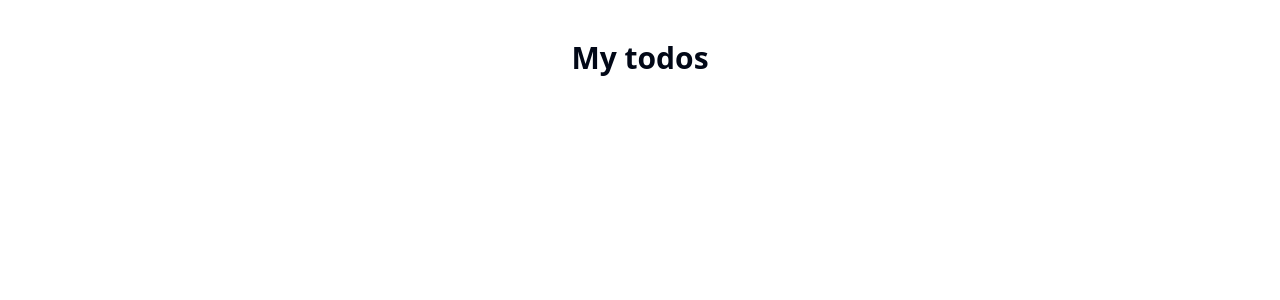
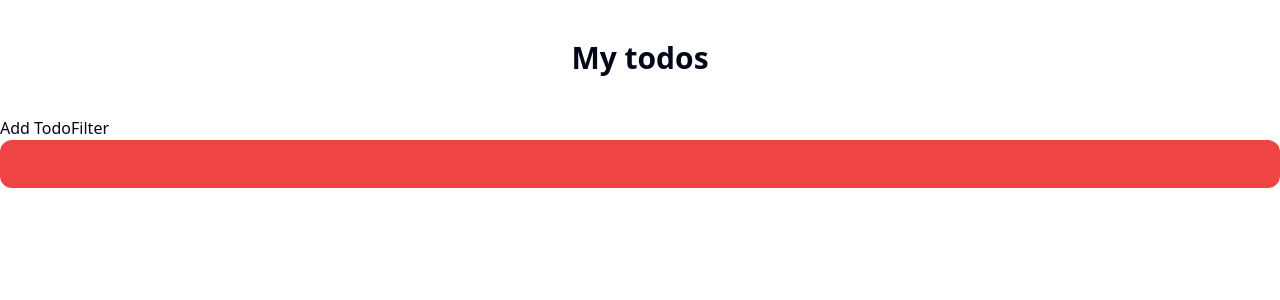
Before and after one commit to SifatNiloy/todo-app, a React (Vite) app: page / in a window 1280 px wide. Shown: the top 300 px of the page. Built offline with nearby package versions, Linux system fonts and the light colour scheme.

Commit message:
Todo Component's Basic Structure done

```diff
--- a/src/App.tsx
+++ b/src/App.tsx
@@ -1,3 +1,4 @@
+import TodoContainer from "./components/todo/TodoContainer"
 import Todo from "./pages/Todo"
 
 function App() {
@@ -5,6 +6,7 @@
   return (
     <>
       <Todo/>
+
     </>
   )
 }
--- a/src/components/todo/TodoCard.tsx
+++ b/src/components/todo/TodoCard.tsx
@@ -1,8 +1,15 @@
 const TodoCard = () => {
     return (
-        <div>
-            <h1></h1>
+        <div className="bg-white rounded-md flex justify-between items-center p-3">
+        <input type="checkbox" name="" id="" />
+        <p className="font-semibold">Todo title</p>
+        <p>Time</p>
+        <p>description</p>
+        <div className="flex space-x-4">
+            <button>Delete</button>
+            <button>Edit</button>
         </div>
+    </div>
     );
 };
 
--- a/src/components/todo/TodoContainer.tsx
+++ b/src/components/todo/TodoContainer.tsx
@@ -1,7 +1,15 @@
+import TodoCard from "./TodoCard";
+
 const TodoContainer = () => {
     return (
         <div>
-
+            <div>
+                <button>Add Todo</button>
+                <button>Filter</button>
+            </div>
+            <div className="bg-red-500 w-full h-full rounded-xl p-6 space-y-3">
+               {/* <div className="bg-white p-3 flex justify-center items-center rounded-md text-2xl font-bold "><p>There is no task pending</p></div> */}
+            </div>
         </div>
     );
 };
```
